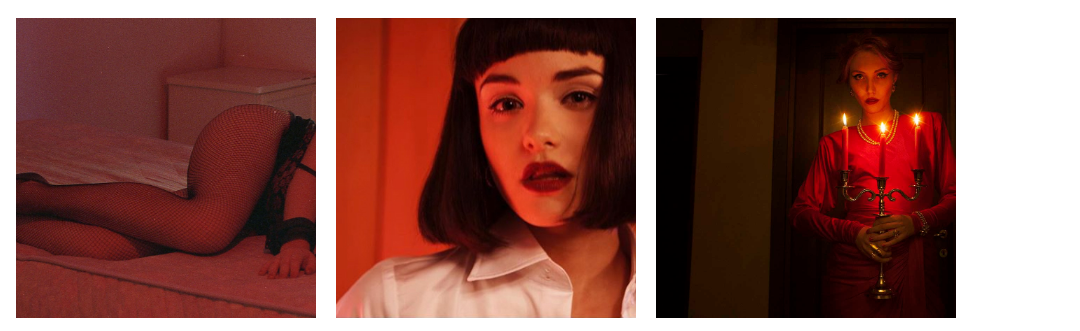
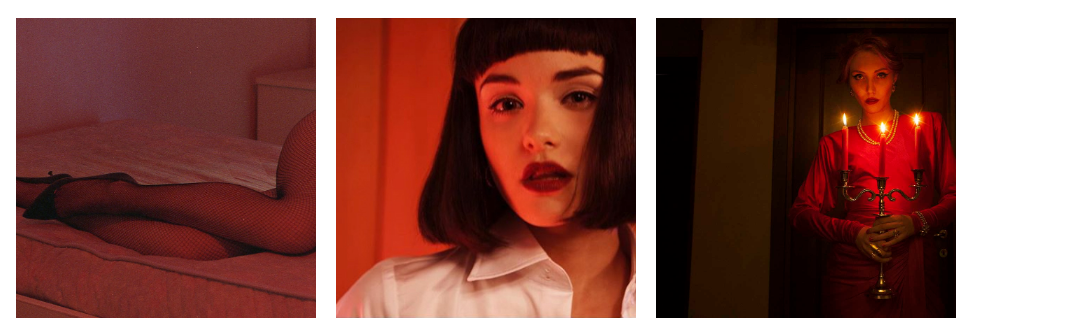
Before and after one commit to fedepoi/giovw, a plain HTML site: page dist/html/GRABS.html in a window 1280 px wide. Shown: the top 331 px of the page, 200-1280 px from the left. Drawn offline with Linux system fonts and the light colour scheme.

Commit message:
position style

```diff
--- a/dist/html/GRABS.html
+++ b/dist/html/GRABS.html
@@ -88,7 +88,7 @@ function myFunction() {
 
 
  <ul class="imgContainer" id="menu">
-  <li class="sub" data-toggle="modal" data-target="#myModal"><a href="#myGallery" data-slide-to="0"><img class="myImages" id="myImg" src="../img/(3)GRABS/1.jpg" alt="1"><br>
+  <li class="sub" data-toggle="modal" data-target="#myModal"><a href="#myGallery" data-slide-to="0"><img class="myImages" id="myImg" src="../img/(3)GRABS/1.jpg" alt="1" style="object-position: 0% -1%;><br>
 </a></li>
   <li class="sub" data-toggle="modal" data-target="#myModal"><a href="#myGallery" data-slide-to="1"><img class="myImages" id="myImg"src="../img/(3)GRABS/2.jpg" alt="2" style="object-position: 0% -1%;"><br>
 </a></li>
```
